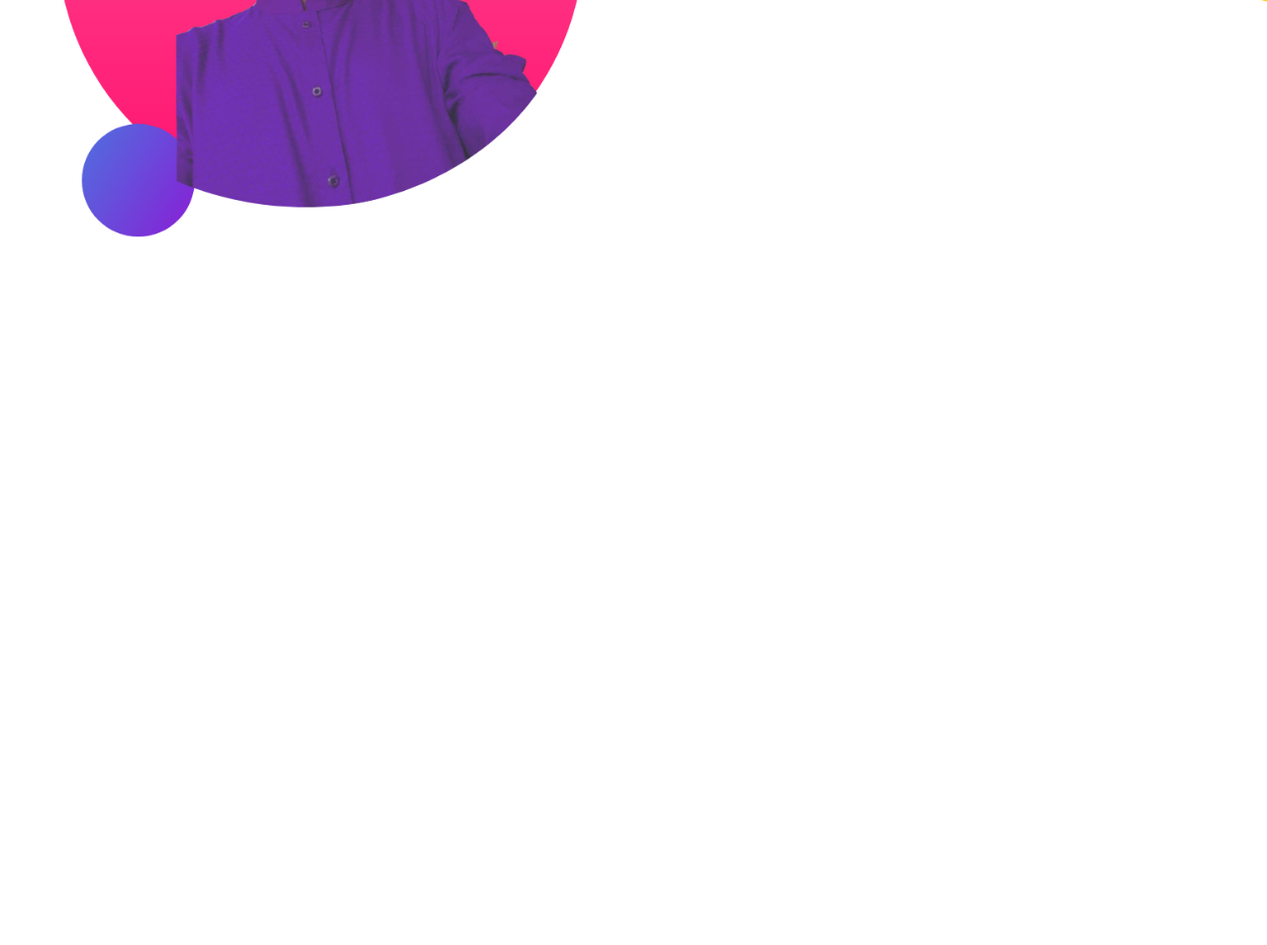
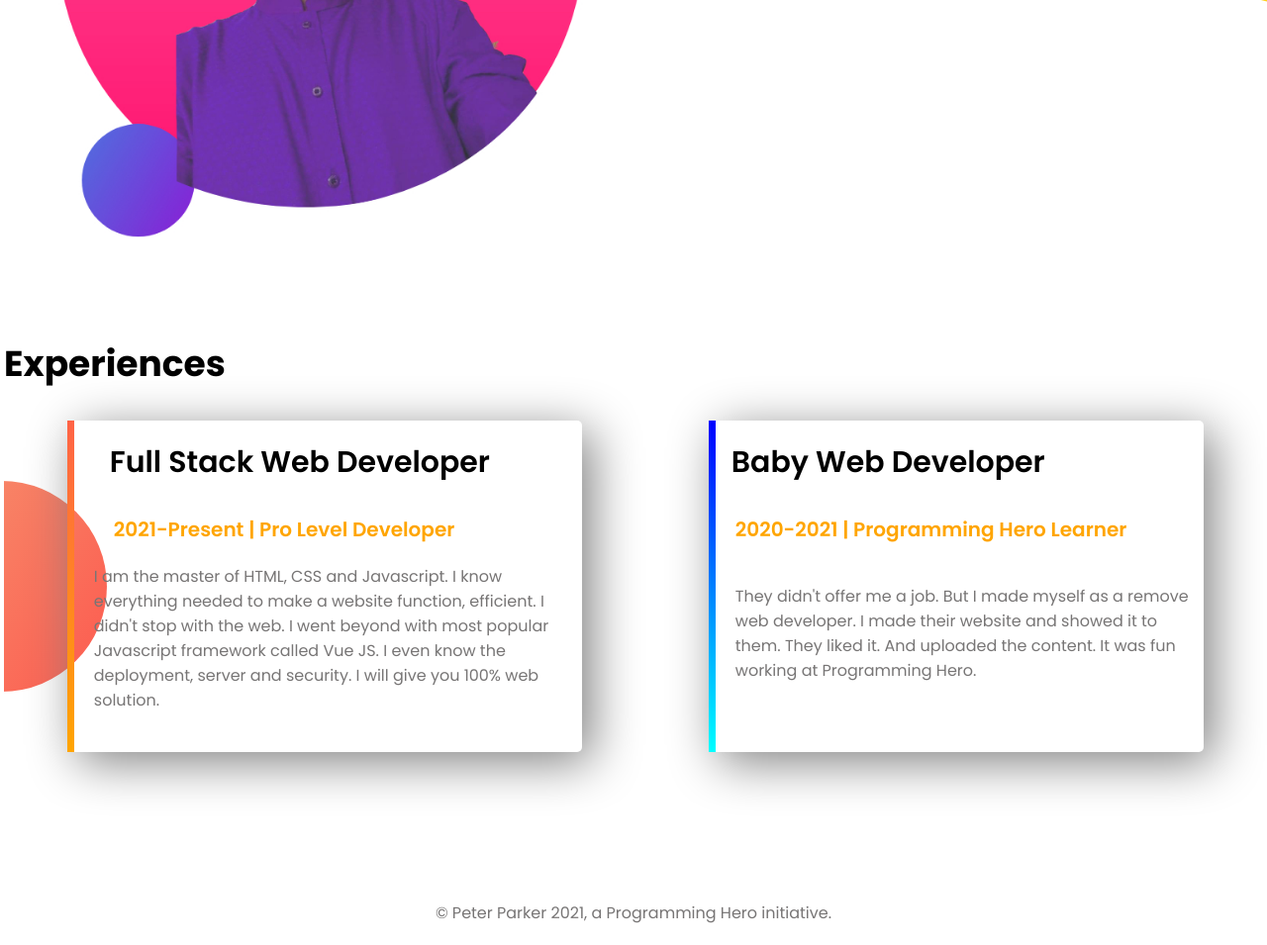
Before and after one commit to Nahid30/developer-portfolio, a plain HTML site: page index.html in a window 1280 px wide. Shown: the part 1046-2001 px from the top of the page at 99% size. Before the commit the page ends 1286 px from the top, so only its background shows below. Drawn offline with Linux system fonts and the light colour scheme.

Commit message:
exprience & footer

```diff
--- a/css/style.css
+++ b/css/style.css
@@ -23,6 +23,9 @@ body{
 #menu{
     height: 50px;
     background-color: #0072b1;
+    position: fixed;
+    width: 100%;
+    z-index: 99;
 }
 
 .container{
@@ -117,10 +120,12 @@ body{
 #first_part{
     background-image: url(../images/top-banner.png);
     background-repeat: no-repeat;
+
 }
 .heading_text{
     width: 50%;
     position: relative;
+    padding-top: 50px;
 
 }
 .img_first {
@@ -128,6 +133,7 @@ body{
     width: 40%;
     right: 50px;
     top: 115px;
+    padding-top: 40px;
 }
 .img_first img{
     width: 80%;
@@ -188,3 +194,103 @@ body{
     transition: .5s;
 }
 /* dream part end*/
+
+/* exprience part start */
+
+.exprience{
+    display: flex;
+    background-image: url(../images/exp-bg.png);
+    background-repeat: no-repeat;
+    background-position: left;
+
+}
+.head_text{
+    padding-top: 100px;
+    padding-bottom: 50px;
+    padding-left: 4px;
+    font-size: 24px;
+    font-weight: 300;
+
+}
+.head_text h1{
+    padding-bottom: 30px;
+}
+.width_h1{
+    width: 50%;
+    padding-left: 20px;
+    box-shadow: 10px 10px 50px gray;
+    border-radius: 5px;
+    margin-left: 5%;
+    margin-right: 5%;
+    border-left: 7px solid;
+    border-image: linear-gradient( tomato , orange);
+    border-image-slice: 1;
+
+}
+
+.width_h1 h1{
+    font-size: 30px;
+    font-weight: 600;
+    padding-top: 20px;
+    padding-left: 16px;
+}
+.width_h1 h3{
+    font-size: 20px;
+    color: orange;
+    font-weight: 600;
+    padding-left: 20px;
+    padding-bottom: 20px;
+}
+.width_h1 p{
+    font-size: 16px;
+    color: rgb(119, 117, 117);
+    font-weight: 400;
+    text-align: left;
+    padding-bottom: 40px;
+}
+
+.width_h2{
+    width: 50%;
+    box-shadow: 10px 10px 50px gray;
+    border-radius: 5px;
+    margin-left: 5%;
+    margin-right: 5%;
+    border-left: 7px solid;
+    border-image: linear-gradient( blue , cyan);
+    border-image-slice: 1;
+
+}
+.width_h2 h1{
+    font-size: 30px;
+    font-weight: 600;
+    padding-top: 20px;
+    padding-left: 16px;
+}
+.width_h2 h3{
+    font-size: 20px;
+    color: orange;
+    font-weight: 600;
+    padding-bottom: 20px;
+    padding-left: 20px;
+}
+.width_h2 p{
+    font-size: 16px;
+    padding-top: 20px;
+    color: rgb(119, 117, 117);
+    font-weight: 400;
+    width: 460px;
+    text-align: left;
+    padding-left: 20px;
+}
+/* exprience part end */
+
+/* footer part start */
+
+footer p{
+    padding-top: 100px;
+    text-align: center;
+    padding-bottom: 20px;
+    color: rgb(119, 117, 117);
+}
+
+/* footer part end */
--- a/index.html
+++ b/index.html
@@ -83,6 +83,44 @@
 
     <!--dream part end-->
 
+    <!--exprience part start-->
+
+    <section class="head_text">
+
+        <h1>Experiences</h1>
+
+        <div class="exprience">
+
+            <div class="width_h1">
+                <h1>Full Stack Web Developer</h1>
+                <h3>2021-Present | Pro Level Developer</h3>
+                <p>I am the master of HTML, CSS and Javascript. I know everything needed to make a website function,
+                    efficient. I didn't stop with the web. I went beyond with most popular Javascript framework called
+                    Vue
+                    JS. I even know the deployment, server and security. I will give you 100% web solution.</p>
+            </div>
+            <div class="width_h2">
+                <h1>Baby Web Developer</h1>
+                <h3>2020-2021 | Programming Hero Learner</h3>
+                <p>They didn't offer me a job. But I made myself as a remove web developer. I made their website and
+                    showed
+                    it to them. They liked it. And uploaded the content. It was fun working at Programming Hero.</p>
+            </div>
+
+        </div>
+
+    </section>
+
+    <!--exprience part end-->
+
+    <!--footer part start-->
+
+
+    <footer>
+        <p>© Peter Parker 2021, a Programming Hero initiative.</p>
+    </footer>
+
+    <!--footer part end-->
 </body>
 
 </html>
```
